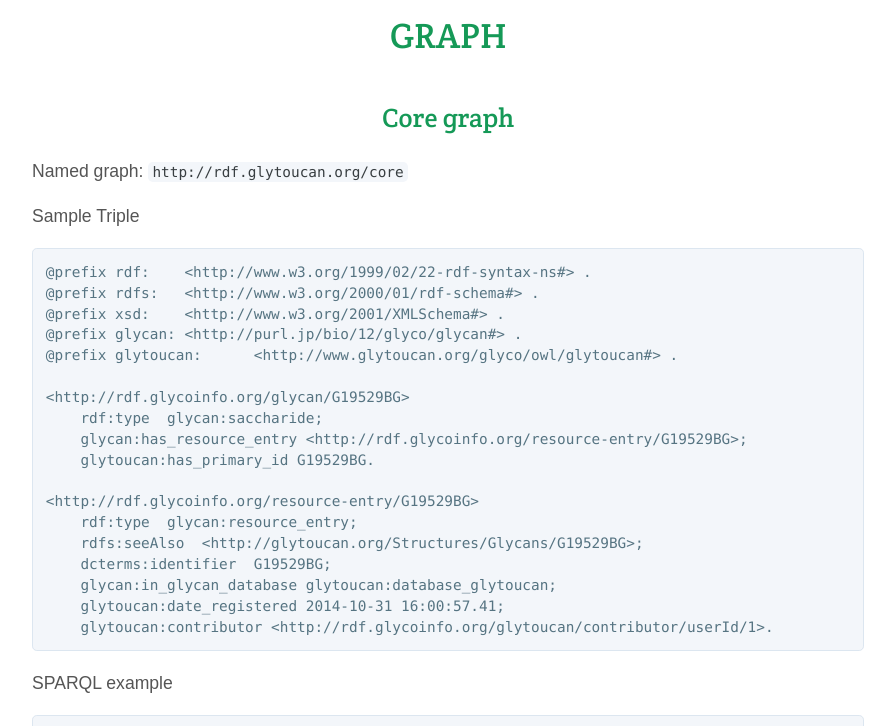
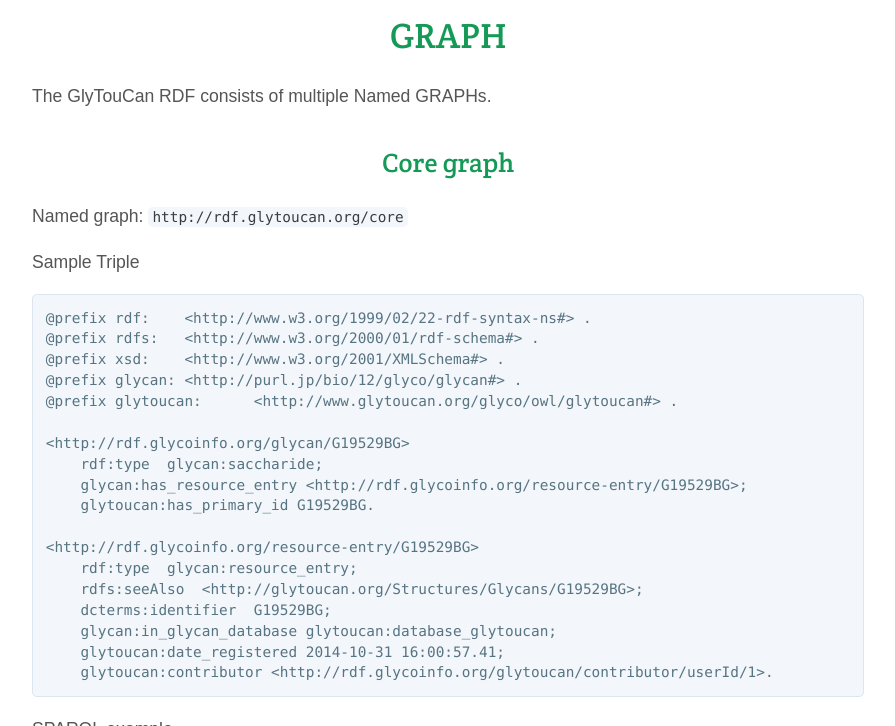
Before and after one commit to glytoucan/glytoucan, a Jekyll site: the page built from rdf-ontology/rdf-doc.md, in a window 1280 px wide and 900 px high, scrolled down 1804 px, cut to the strip 174-900 px from the top of the window. Shown: the whole strip, without its empty margins (192-1087 px from the left). Built offline with Jekyll 4.4.1, drawn with Linux system fonts in a browser that asks for light colours; nearby versions of some CDN libraries.

Commit message:
add comment

```diff
--- a/rdf-ontology/rdf-doc.md
+++ b/rdf-ontology/rdf-doc.md
@@ -5,6 +5,8 @@
 date: 2018-01-25
 layout: default
 ---
+
+
 <!-- TOC depthFrom:1 depthTo:6 withLinks:1 updateOnSave:1 orderedList:0 -->
 
 - [Ontology](#ontology)
@@ -59,6 +61,10 @@
 [![overview](/images/rdf_doc/overview-schema.png)](/images/rdf_doc/overview-schema.png)
 
 # GRAPH
+
+The GlyTouCan RDF consists of multiple Named GRAPHs.
+
+
 
 ## Core graph
 
```
